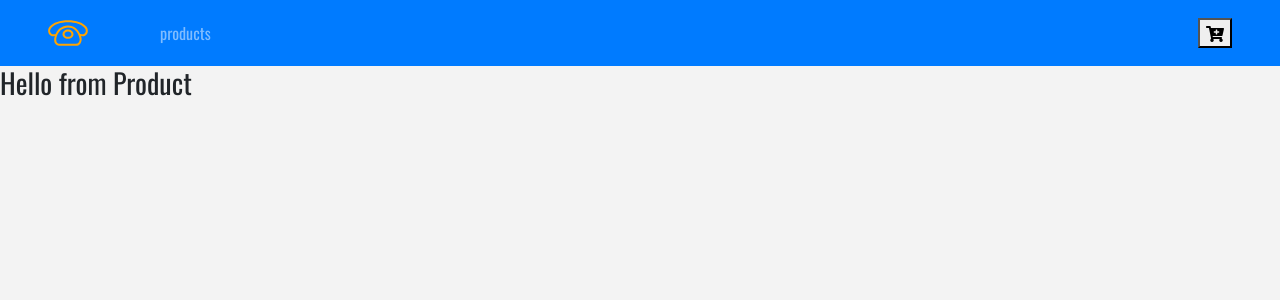
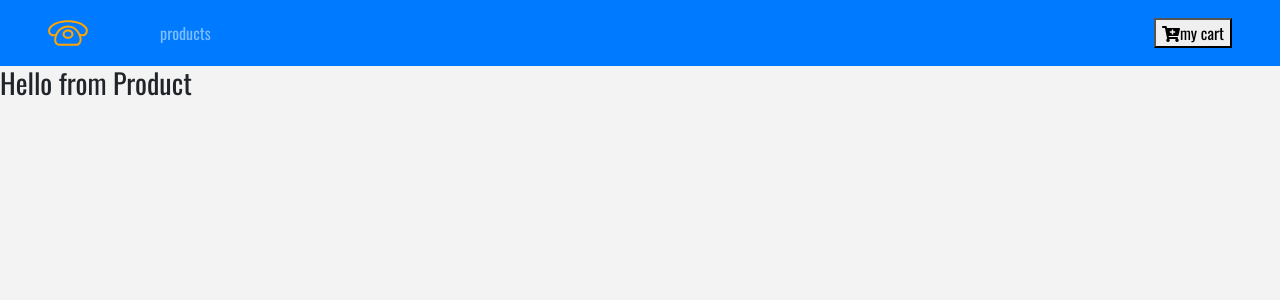
Before and after one commit to TheCelestial25/e-commerce, a React (Create React App) app: page / in a window 1280 px wide. Shown: the top 300 px of the page. Built offline with nearby package versions, Linux system fonts and the light colour scheme.

Commit message:
Modify navbar.

```diff
--- a/src/components/Navbar.js
+++ b/src/components/Navbar.js
@@ -25,6 +25,7 @@ export default class Navbar extends Component {
       <Link to="/cart" className="ml-auto">
       <button>
       <i className="fas fa-cart-plus" />
+      my cart
       </button>
       </Link>
       </nav>
```
